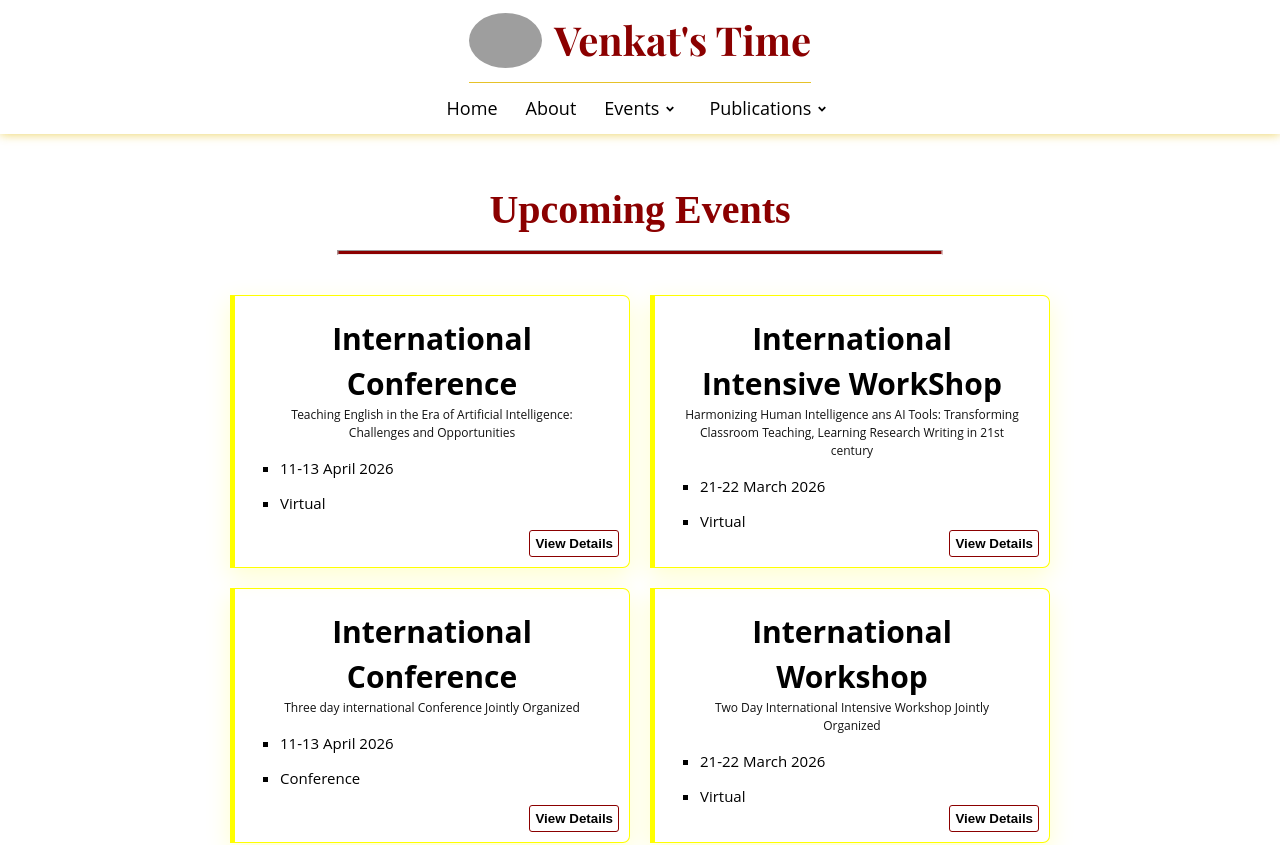
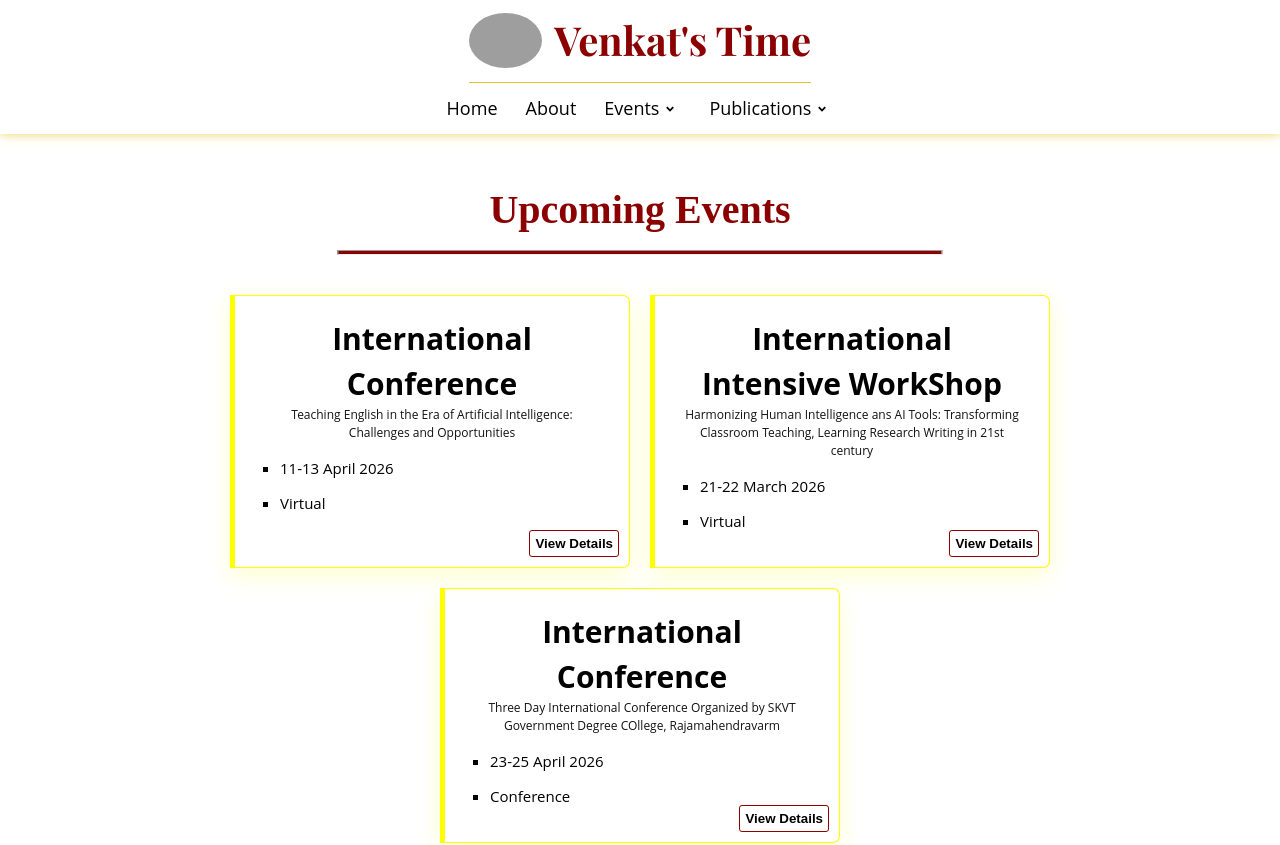
Before and after one commit to Poornima0230/venkatsTime, a React (Vite) app: page /upcoming in a window 1280 px wide. Shown: the top 845 px of the page. Built offline with nearby package versions, Linux system fonts and the light colour scheme; grey boxes are pictures that could not be loaded; a web font is replaced by a local one.

Commit message:
modified content

```diff
--- a/data/upcomingEvents.json
+++ b/data/upcomingEvents.json
@@ -7,28 +7,14 @@
         "mode": "Conference"
     },
     {
-        "id": 2,
-        "title": "International Workshop",
-        "description": "Two Day International Intensive Workshop Jointly Organized",
-        "date": "21-22 March 2026",
-        "mode": "Virtual"
-    },
-    {
-        "id": 3,
-        "title": "International Conference",
-        "description": "Three day international Conference Jointly Organized",
-        "date": "11-13 April 2026",
-        "mode": "Conference"
-    },
-    {
-        "id": 4,
+        "id": 5,
         "title": "International Intensive WorkShop",
         "description": "Harmonizing Human Intelligence ans AI Tools: Transforming Classroom Teaching, Learning Research Writing in 21st century",
         "date": "21-22 March 2026",
         "mode": "Virtual"
     },
     {
-        "id": 5,
+        "id": 4,
         "title": "International Conference",
         "description": "Teaching English in the Era of Artificial Intelligence: Challenges and Opportunities",
         "date": "11-13 April 2026",
--- a/src/components/ui/HeroContent.jsx
+++ b/src/components/ui/HeroContent.jsx
@@ -18,7 +18,7 @@ export const HeroContent = () => {
         learning hours, offering a vibrant community for continuous mentorship,
         collaborative problem-solving, and access to cutting-edge resources that
         adapt to the evolving demands of various industries and academic
-        pursuits. *It actively integrates the latest advancements in technology
+        pursuits. It actively integrates the latest advancements in technology
         and educational research, ensuring that its methodologies remain at the
         forefront of effective learning. By prioritizing interactive sessions,
         real-world case studies, and a supportive ecosystem, VENKAT's TIME
```
